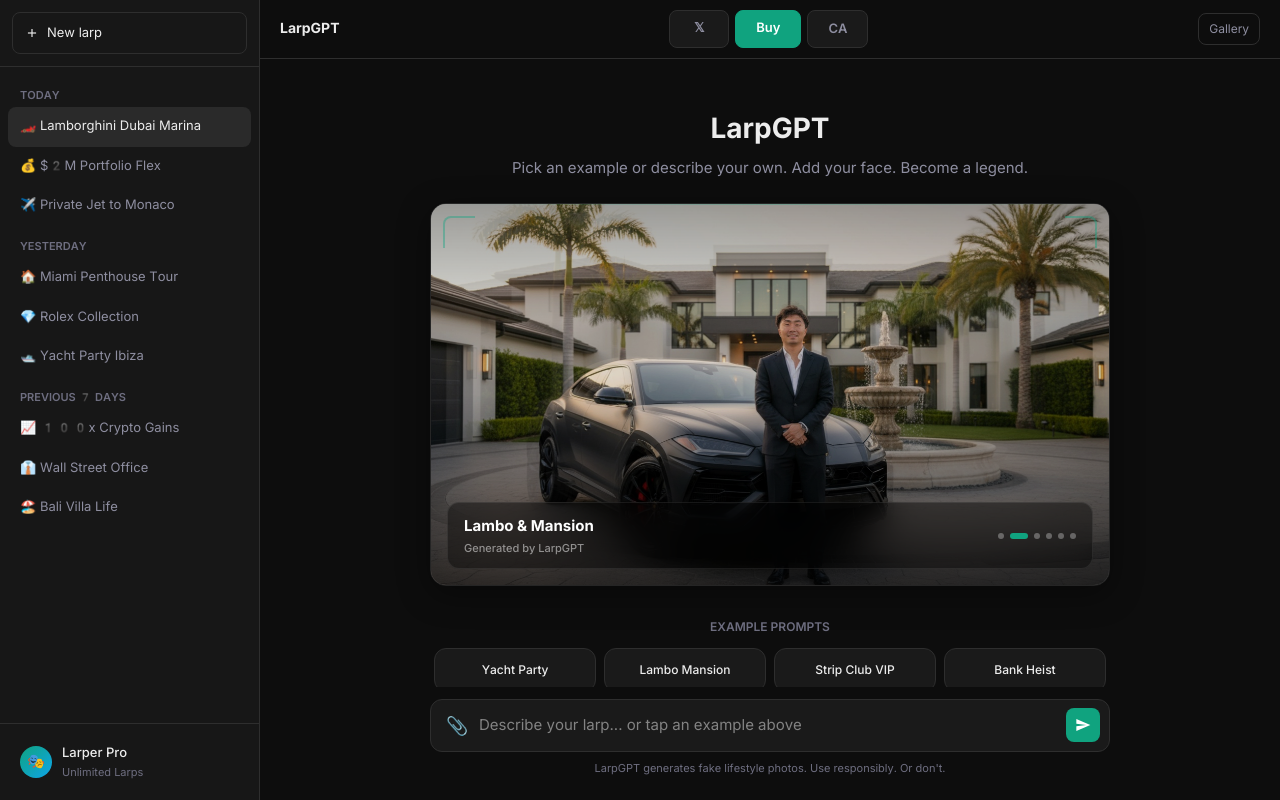
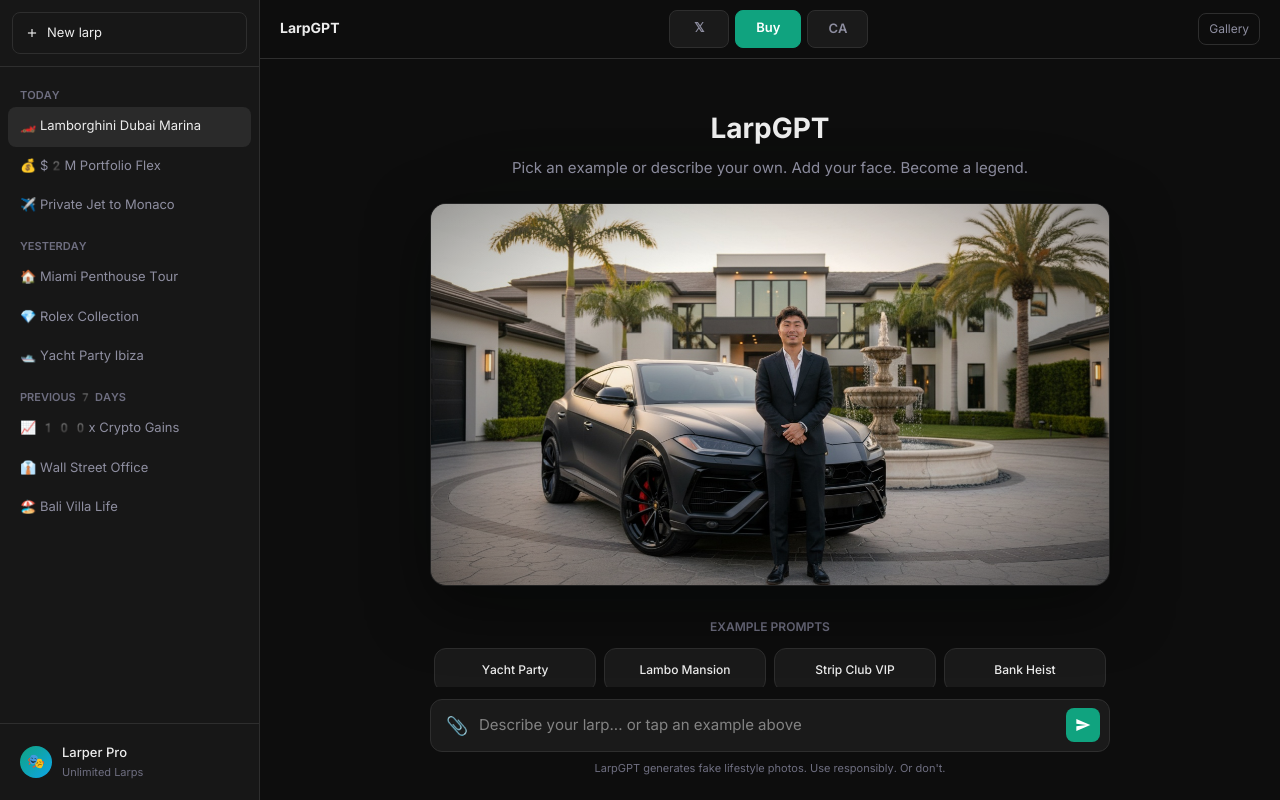
Before and after one commit to jamalthebot6900-glitch/larpgpt, a Next.js app: page / in a window 1280 px wide. Built offline with nearby package versions, Linux system fonts and the light colour scheme.

Commit message:
feat: clean glass showcase - no dots, no bar, pure fluid transitions
- Removed dots, labels, glass info card
- Pure crossfade with subtle drift animation
- Vignette overlay for depth
- Glass reflection on top edge
- Pulsing ambient glow behind
- Cleaner, more cinematic feel

```diff
--- a/src/components/Showcase.tsx
+++ b/src/components/Showcase.tsx
@@ -3,193 +3,107 @@
 import { useState, useEffect, useCallback } from "react";
 
 const showcaseItems = [
-  { label: "Yacht Party", image: "/showcase/yacht.jpg" },
-  { label: "Lambo & Mansion", image: "/showcase/lambo.jpg" },
-  { label: "Strip Club VIP", image: "/showcase/strip.jpg" },
-  { label: "Bank Heist", image: "/showcase/heist.jpg" },
-  { label: "Ice'd Out", image: "/showcase/iced.jpg" },
-  { label: "Private Jet", image: "/showcase/jet.jpg" },
+  { image: "/showcase/yacht.jpg" },
+  { image: "/showcase/lambo.jpg" },
+  { image: "/showcase/strip.jpg" },
+  { image: "/showcase/heist.jpg" },
+  { image: "/showcase/iced.jpg" },
+  { image: "/showcase/jet.jpg" },
 ];
 
 export default function Showcase() {
   const [current, setCurrent] = useState(0);
-  const [next, setNext] = useState(1);
-  const [transitioning, setTransitioning] = useState(false);
+  const [prev, setPrev] = useState(-1);
+  const [direction, setDirection] = useState(1);
 
   const advance = useCallback(() => {
-    const nextIdx = (current + 1) % showcaseItems.length;
-    setNext(nextIdx);
-    setTransitioning(true);
-    setTimeout(() => {
-      setCurrent(nextIdx);
-      setTransitioning(false);
-    }, 1000);
+    setPrev(current);
+    setDirection(1);
+    setCurrent((c) => (c + 1) % showcaseItems.length);
   }, [current]);
 
   useEffect(() => {
-    const interval = setInterval(advance, 4000);
+    const interval = setInterval(advance, 3500);
     return () => clearInterval(interval);
   }, [advance]);
 
-  const goTo = (i: number) => {
-    if (i === current || transitioning) return;
-    setNext(i);
-    setTransitioning(true);
-    setTimeout(() => {
-      setCurrent(i);
-      setTransitioning(false);
-    }, 1000);
-  };
-
   return (
     <div className="max-w-[680px] w-full mb-6 relative">
-      {/* Main container with glass border */}
+      {/* Glass container */}
       <div
         className="rounded-2xl overflow-hidden relative"
         style={{
-          border: "1px solid rgba(255,255,255,0.1)",
+          background: "rgba(255,255,255,0.03)",
+          border: "1px solid rgba(255,255,255,0.06)",
           boxShadow:
-            "0 8px 32px rgba(0,0,0,0.4), inset 0 1px 0 rgba(255,255,255,0.05)",
+            "0 20px 60px rgba(0,0,0,0.5), 0 0 120px rgba(16,163,127,0.04)",
         }}
       >
-        {/* Image layers */}
         <div className="relative w-full" style={{ aspectRatio: "16/9" }}>
-          {/* Current image */}
-          <img
-            src={showcaseItems[current].image}
-            alt={showcaseItems[current].label}
-            className="absolute inset-0 w-full h-full object-cover"
+          {/* Render all images, only current and prev are visible */}
+          {showcaseItems.map((item, i) => {
+            const isCurrent = i === current;
+            const isPrev = i === prev;
+            const isVisible = isCurrent || isPrev;
+
+            return (
+              <img
+                key={i}
+                src={item.image}
+                alt=""
+                className="absolute inset-0 w-full h-full object-cover"
+                style={{
+                  opacity: isCurrent ? 1 : isPrev ? 0 : 0,
+                  transform: isCurrent
+                    ? "scale(1) translateX(0)"
+                    : isPrev
+                    ? `scale(1.02) translateX(${direction * -3}%)`
+                    : "scale(1.05)",
+                  transition: isVisible
+                    ? "opacity 1.2s cubic-bezier(0.4, 0, 0.2, 1), transform 1.4s cubic-bezier(0.4, 0, 0.2, 1)"
+                    : "none",
+                  zIndex: isCurrent ? 2 : isPrev ? 1 : 0,
+                  willChange: isVisible ? "opacity, transform" : "auto",
+                }}
+              />
+            );
+          })}
+
+          {/* Subtle vignette */}
+          <div
+            className="absolute inset-0 pointer-events-none z-10"
             style={{
-              opacity: transitioning ? 0 : 1,
-              transform: transitioning ? "scale(1.05)" : "scale(1)",
-              transition: "opacity 1s ease, transform 1.2s ease",
-            }}
-          />
-          {/* Next image (fades in during transition) */}
-          <img
-            src={showcaseItems[next].image}
-            alt={showcaseItems[next].label}
-            className="absolute inset-0 w-full h-full object-cover"
-            style={{
-              opacity: transitioning ? 1 : 0,
-              transform: transitioning ? "scale(1)" : "scale(1.08)",
-              transition: "opacity 1s ease, transform 1.2s ease",
+              background:
+                "radial-gradient(ellipse at center, transparent 50%, rgba(0,0,0,0.4) 100%)",
             }}
           />
 
-          {/* Gradient overlays */}
+          {/* Glass reflection effect — top edge */}
           <div
-            className="absolute inset-0 pointer-events-none"
+            className="absolute top-0 left-0 right-0 h-[40%] pointer-events-none z-10"
             style={{
               background:
-                "linear-gradient(180deg, rgba(0,0,0,0.3) 0%, transparent 30%, transparent 50%, rgba(0,0,0,0.7) 100%)",
-            }}
-          />
-
-          {/* Animated glow line at top */}
-          <div
-            className="absolute top-0 left-0 right-0 h-[1px] pointer-events-none"
-            style={{
-              background:
-                "linear-gradient(90deg, transparent, rgba(16,163,127,0.6), transparent)",
-              animation: "shimmer 3s ease-in-out infinite",
-            }}
-          />
-
-          {/* Glass info card - bottom left */}
-          <div className="absolute bottom-4 left-4 right-4 z-10">
-            <div
-              className="rounded-xl px-4 py-3 flex items-center justify-between"
-              style={{
-                background: "rgba(0,0,0,0.4)",
-                backdropFilter: "blur(16px)",
-                WebkitBackdropFilter: "blur(16px)",
-                border: "1px solid rgba(255,255,255,0.08)",
-              }}
-            >
-              <div>
-                <div
-                  className="text-[15px] font-bold mb-0.5"
-                  style={{
-                    color: "white",
-                    opacity: transitioning ? 0 : 1,
-                    transform: transitioning
-                      ? "translateY(8px)"
-                      : "translateY(0)",
-                    transition:
-                      "opacity 0.4s ease, transform 0.4s ease",
-                  }}
-                >
-                  {showcaseItems[transitioning ? next : current].label}
-                </div>
-                <div
-                  className="text-[11px] font-medium"
-                  style={{ color: "rgba(255,255,255,0.5)" }}
-                >
-                  Generated by LarpGPT
-                </div>
-              </div>
-
-              {/* Dots */}
-              <div className="flex gap-1.5">
-                {showcaseItems.map((_, i) => (
-                  <button
-                    key={i}
-                    onClick={() => goTo(i)}
-                    className="border-none cursor-pointer rounded-full transition-all duration-300"
-                    style={{
-                      width: i === (transitioning ? next : current) ? "18px" : "6px",
-                      height: "6px",
-                      background:
-                        i === (transitioning ? next : current)
-                          ? "var(--green)"
-                          : "rgba(255,255,255,0.3)",
-                    }}
-                  />
-                ))}
-              </div>
-            </div>
-          </div>
-
-          {/* Subtle corner accents */}
-          <div
-            className="absolute top-3 right-3 w-8 h-8 pointer-events-none"
-            style={{
-              borderTop: "2px solid rgba(16,163,127,0.4)",
-              borderRight: "2px solid rgba(16,163,127,0.4)",
-              borderRadius: "0 8px 0 0",
-            }}
-          />
-          <div
-            className="absolute top-3 left-3 w-8 h-8 pointer-events-none"
-            style={{
-              borderTop: "2px solid rgba(16,163,127,0.4)",
-              borderLeft: "2px solid rgba(16,163,127,0.4)",
-              borderRadius: "8px 0 0 0",
+                "linear-gradient(180deg, rgba(255,255,255,0.04) 0%, transparent 100%)",
             }}
           />
         </div>
       </div>
 
-      {/* Ambient glow behind the card */}
+      {/* Ambient glow */}
       <div
-        className="absolute -inset-4 -z-10 rounded-3xl pointer-events-none"
+        className="absolute -inset-8 -z-10 rounded-3xl pointer-events-none"
         style={{
           background:
-            "radial-gradient(ellipse at center, rgba(16,163,127,0.08) 0%, transparent 70%)",
-          filter: "blur(20px)",
+            "radial-gradient(ellipse at center, rgba(16,163,127,0.06) 0%, transparent 70%)",
+          filter: "blur(40px)",
+          animation: "pulseGlow 4s ease-in-out infinite",
         }}
       />
 
       <style jsx>{`
-        @keyframes shimmer {
-          0%,
-          100% {
-            opacity: 0.3;
-          }
-          50% {
-            opacity: 1;
-          }
+        @keyframes pulseGlow {
+          0%, 100% { opacity: 0.5; }
+          50% { opacity: 1; }
         }
       `}</style>
     </div>
```
